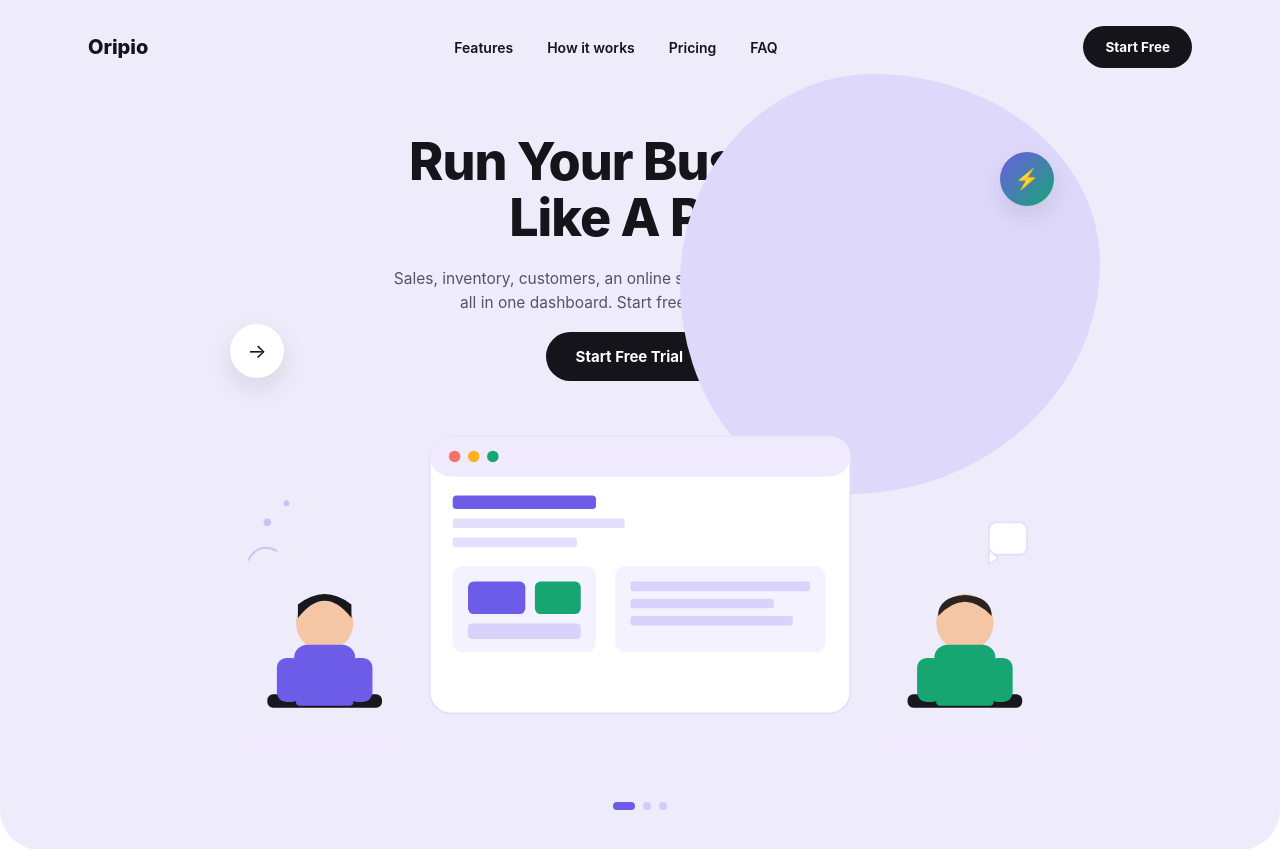
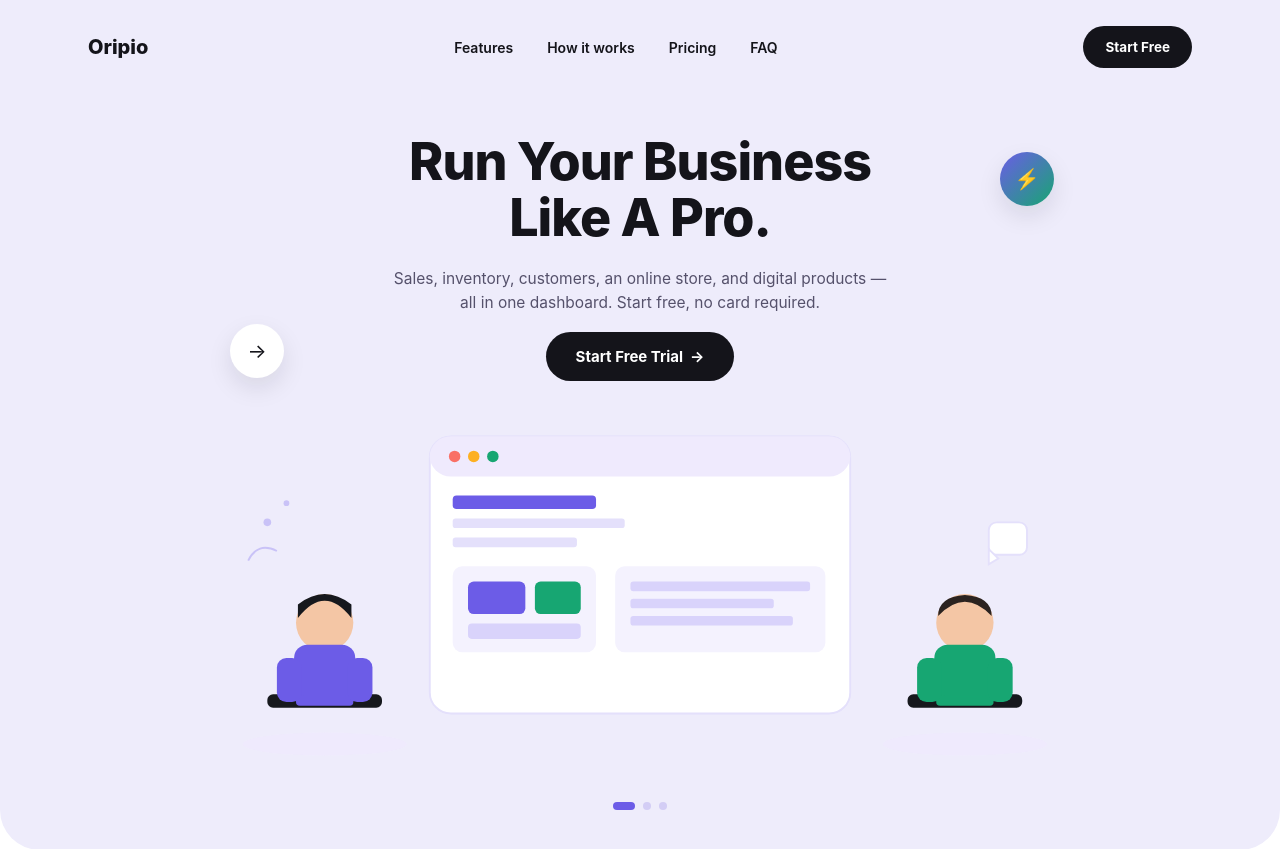
Before and after one commit to davidohis1/sales-inventory, a PHP site: page /ajtech/views/marketing/index.php in a window 1280 px wide. Shown: the top 849 px of the page. Run offline with PHP 8.4, Linux system fonts and the light colour scheme; data comes from the database, SQL or seed files in the repository; data that the repository does not hold is empty.

Commit message:
version 2 update

```diff
--- a/public/views/marketing/index.php
+++ b/public/views/marketing/index.php
@@ -23,7 +23,6 @@
     </nav>
 
     <header class="ld-hero">
-        <div class="ld-blob"></div>
         <span class="ld-badge ld-badge-1">&#9889;</span>
         <span class="ld-badge ld-badge-2">&#8594;</span>
         <h1>Run Your Business<br>Like A Pro.</h1>
```
